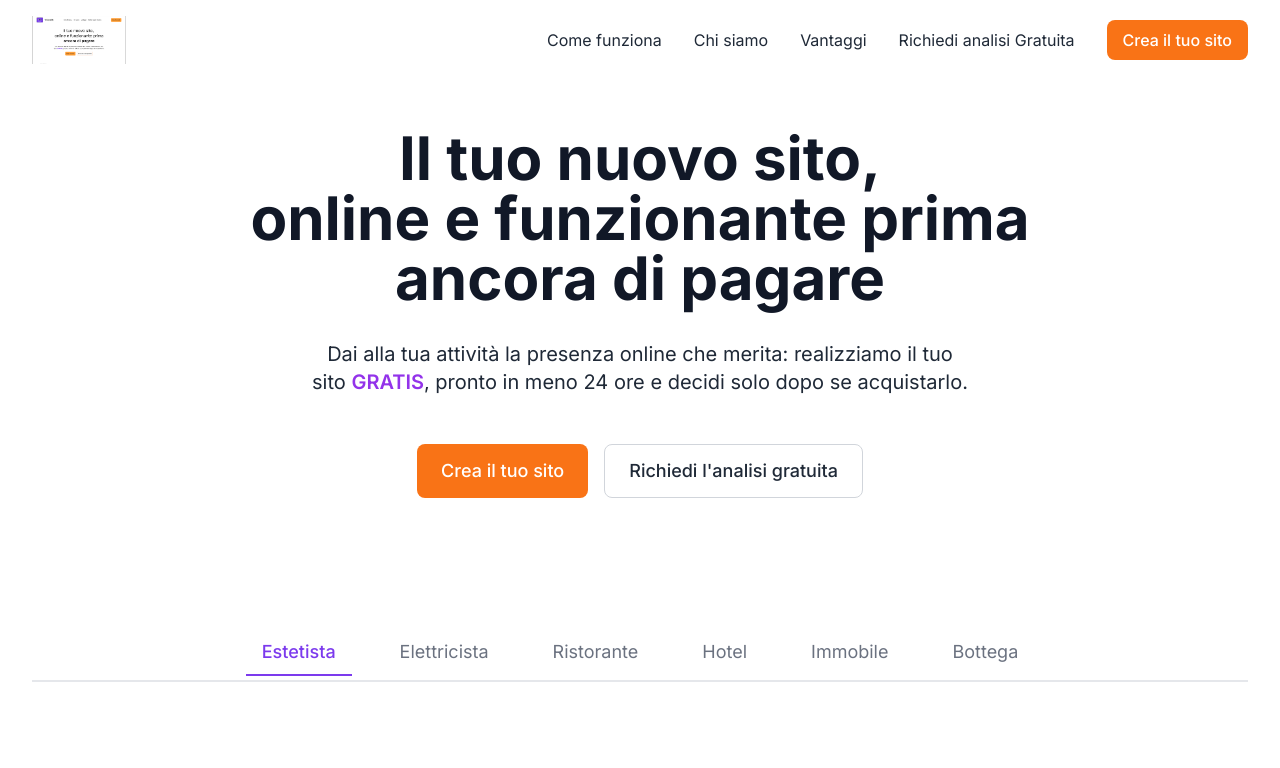
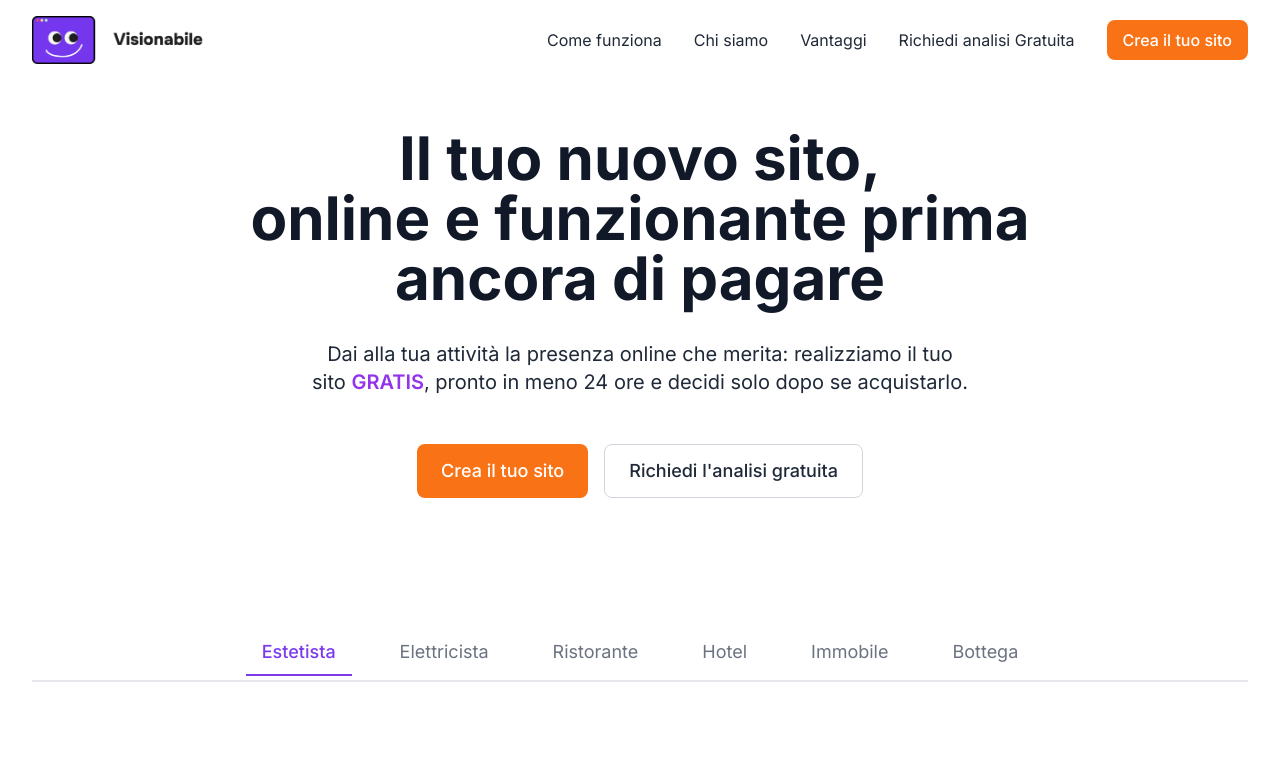
Before and after one commit to marangia/creator-website-magic, a React (Vite) app: page / in a window 1280 px wide. Shown: the top 768 px of the page. Built offline with nearby package versions, Linux system fonts and the light colour scheme.

Commit message:
Update logo image
Update the logo image in the application.

```diff
--- a/src/components/Header.tsx
+++ b/src/components/Header.tsx
@@ -30,7 +30,7 @@ const Header = () => {
       <div className="container flex items-center justify-between">
         <a href="/" className="flex items-center">
           <img
-            src="/lovable-uploads/625c88bd-eb17-4512-a135-4d485cbd63d6.png"
+            src="/lovable-uploads/b26bfb41-59de-49ed-996e-f3c66e6c7240.png"
             alt="Visionabile"
             className="h-12"
           />
```
Also changed, not shown: public/lovable-uploads/b26bfb41-59de-49ed-996e-f3c66e6c7240.png (added).
